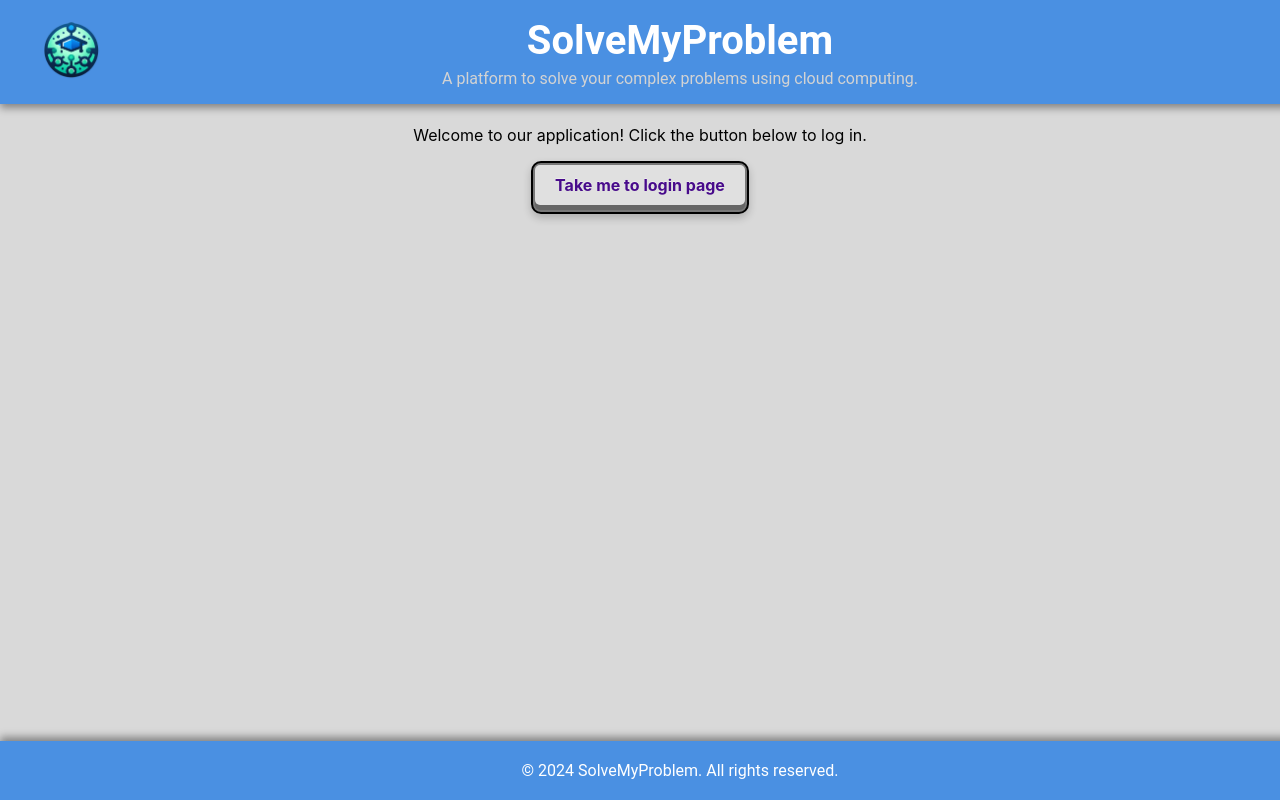
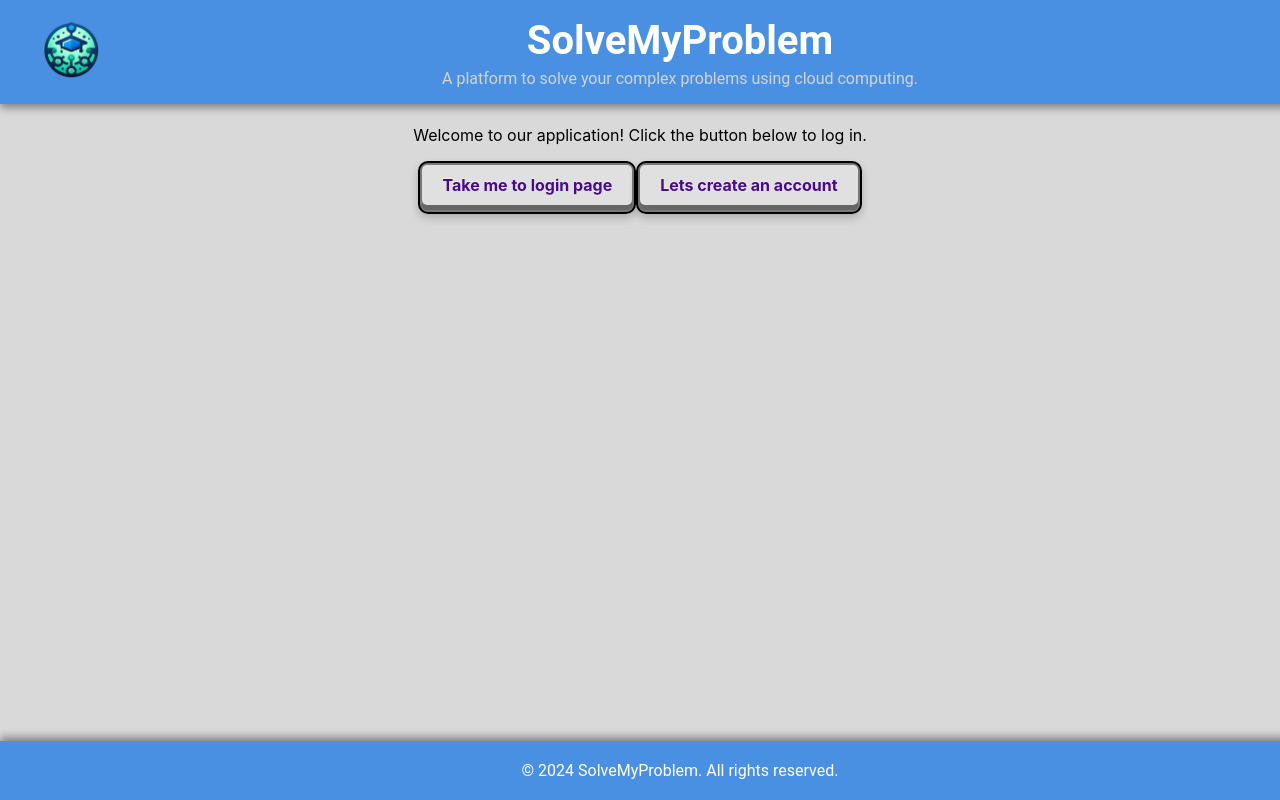
Before and after one commit to ntua-el20614/solveMyProblem, a React (Create React App) app in the folder front-end/: page / in a window 1280 px wide. Built offline with nearby package versions, Linux system fonts and the light colour scheme.

Commit message:
added a register button

```diff
--- a/front-end/src/login/Landingpage.js
+++ b/front-end/src/login/Landingpage.js
@@ -7,6 +7,8 @@ function LandingPage() {
         <div style={{ textAlign: 'center', marginTop: '75px' }}>
             <p>Welcome to our application! Click the button below to log in.</p>
             <StyledButton to="/login">Take me to login page</StyledButton>
+            <StyledButton to="/register">Lets create an account</StyledButton>
+
         </div>
     );
 }
```
